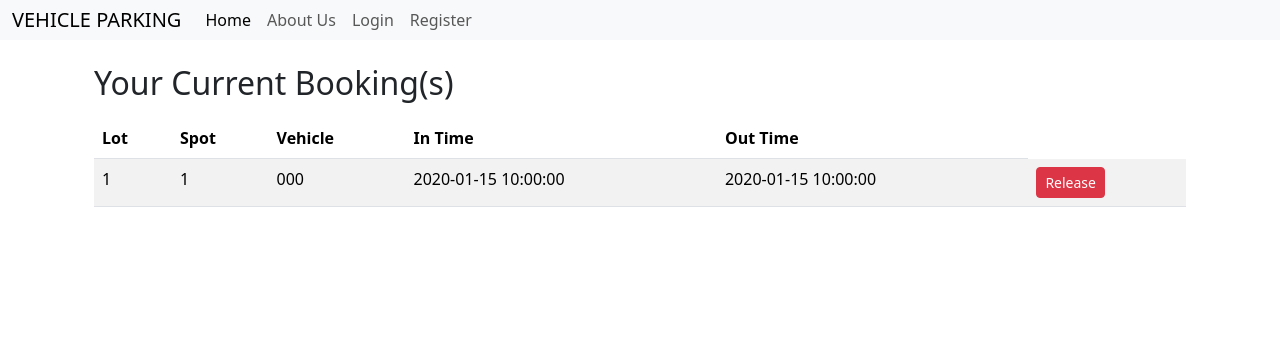
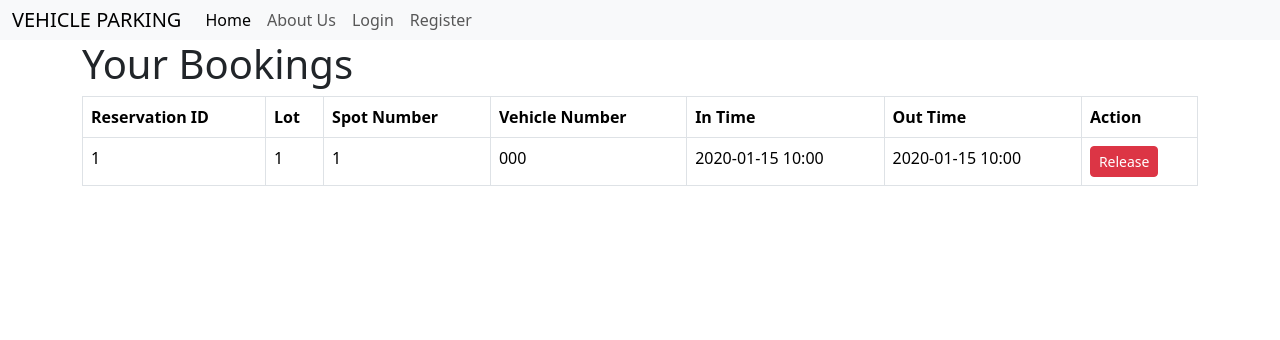
Before and after one commit to 24f1001256/VEHICLE-PARKING-APP-, a Flask app: template templates/your_booking.html in a window 1280 px wide. Shown: the top 340 px of the page. Run offline with Flask 3, Linux system fonts and the light colour scheme; tables that the repository leaves empty hold one stand-in row (values such as "Sample post"); the template is opened without the code that fills it: values that come from a table or form of the project are taken from there, most other values are stand-ins (such as "Sample title", 1, 10 or a date in 2020); some libraries are stand-ins or nearby versions.

Commit message:
Update your_booking.html

```diff
--- a/templates/your_booking.html
+++ b/templates/your_booking.html
@@ -1,33 +1,42 @@
 {% extends 'layout.html' %}
-{% block title %}Your Booking{% endblock %}
+
+{% block title %}Your Bookings{% endblock %}
+
 {% block content %}
-<div class="container mt-4">
-  <h2>Your Current Booking(s)</h2>
+<h1>Your Bookings</h1>
+
 {% if bookings %}
-  <table class="table table-striped mt-3">
-    <thead><tr>
-      <th>Lot</th><th>Spot</th><th>Vehicle</th><th>In Time</th><th>Out Time</th>
-    </tr></thead>
+  <table class="table table-bordered">
+    <thead>
+      <tr>
+        <th>Reservation ID</th>
+        <th>Lot</th>
+        <th>Spot Number</th>
+        <th>Vehicle Number</th>
+        <th>In Time</th>
+        <th>Out Time</th>
+        <th>Action</th>
+      </tr>
+    </thead>
     <tbody>
-      {% for b in bookings %}
+      {% for booking in bookings %}
       <tr>
-        <td>{{ b.parking_spot.lot_id }}</td>
-        <td>{{ b.parking_spot.spot_number }}</td>
-        <td>{{ b.vehicle_number }}</td>
-        <td>{{ b.parking_in_time }}</td>
-        <td>{{ b.parking_out_time }}</td>
+        <td>{{ booking.reservation_id }}</td>
+        <td>{{ booking.parking_spot.lot_id }}</td>
+        <td>{{ booking.parking_spot.spot_number }}</td>
+        <td>{{ booking.vehicle_number }}</td>
+        <td>{{ booking.parking_in_time.strftime("%Y-%m-%d %H:%M") }}</td>
+        <td>{{ booking.parking_out_time.strftime("%Y-%m-%d %H:%M") }}</td>
         <td>
           <form action="{{ url_for('release_reservation', reservation_id=booking.reservation_id) }}" method="POST" style="display:inline;">
             <button type="submit" class="btn btn-danger btn-sm">Release</button>
           </form>
         </td>
-
       </tr>
       {% endfor %}
     </tbody>
   </table>
 {% else %}
-    <p>No current bookings.</p>
+  <p class="text-warning">You have no bookings yet.</p>
 {% endif %}
-</div>
 {% endblock %}
```
Lines whose indentation alone changed are shown as unchanged.
